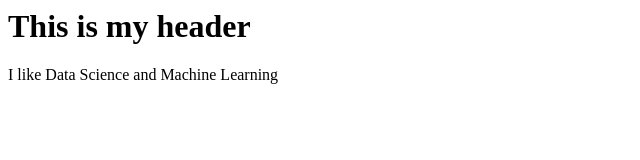
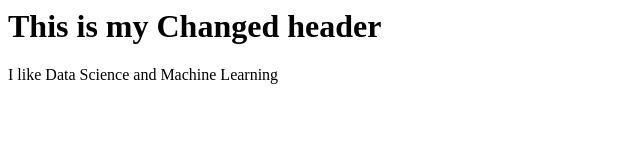
Before and after one commit to venkicsv/demo-fun-learn, a plain HTML site: page index.html in a window 1280 px wide. Shown: the whole page, without its empty margins (0-640 px from the left). Drawn offline with Linux system fonts and the light colour scheme.

Commit message:
made minor amendments in header

```diff
--- a/index.html
+++ b/index.html
@@ -1,5 +1,5 @@
 <html>
 <title>This is our website</title>
-<h1>This is my header</h1>
+<h1>This is my Changed header</h1>
 <p>I like Data Science and Machine Learning</p>
 </html>
```
